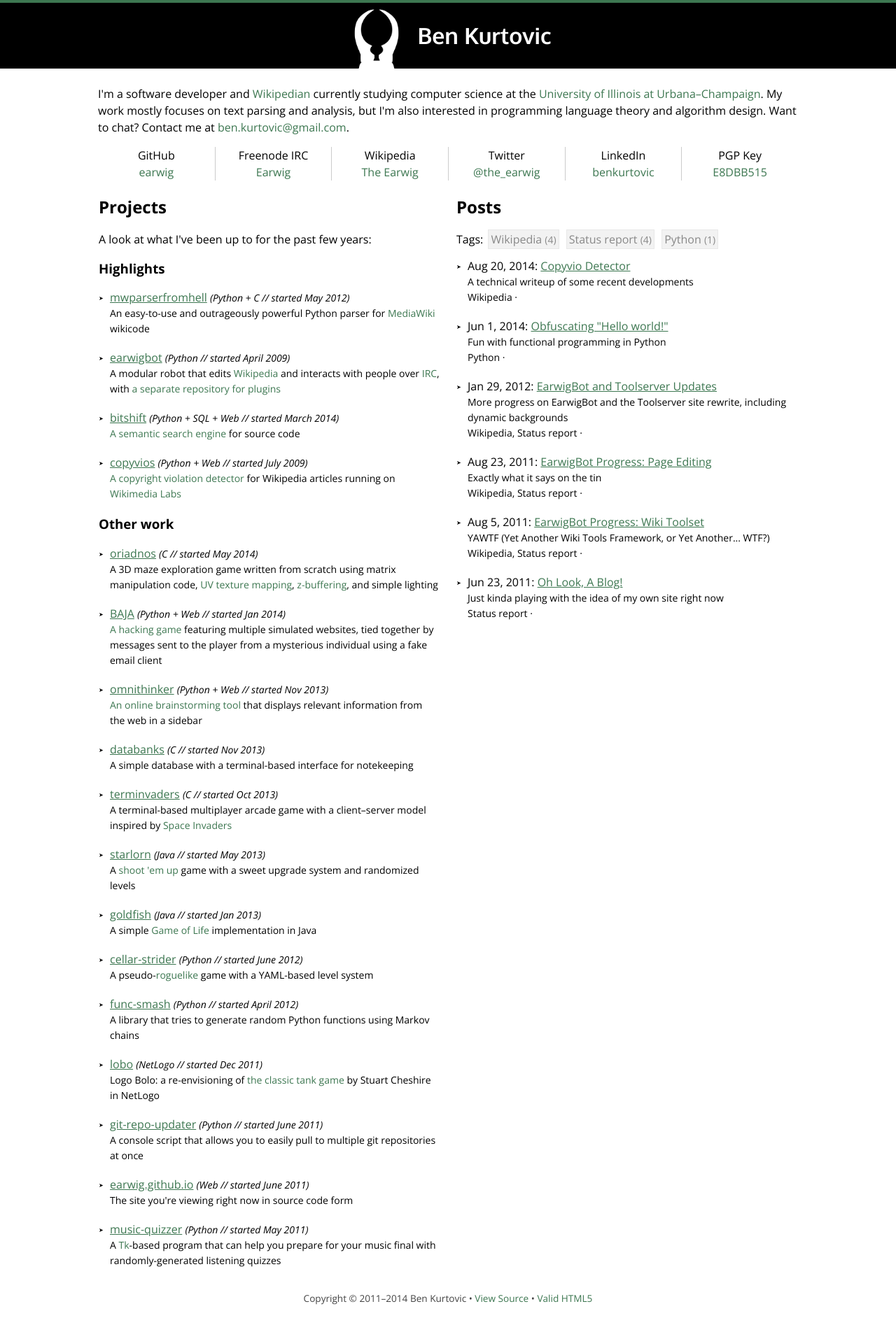
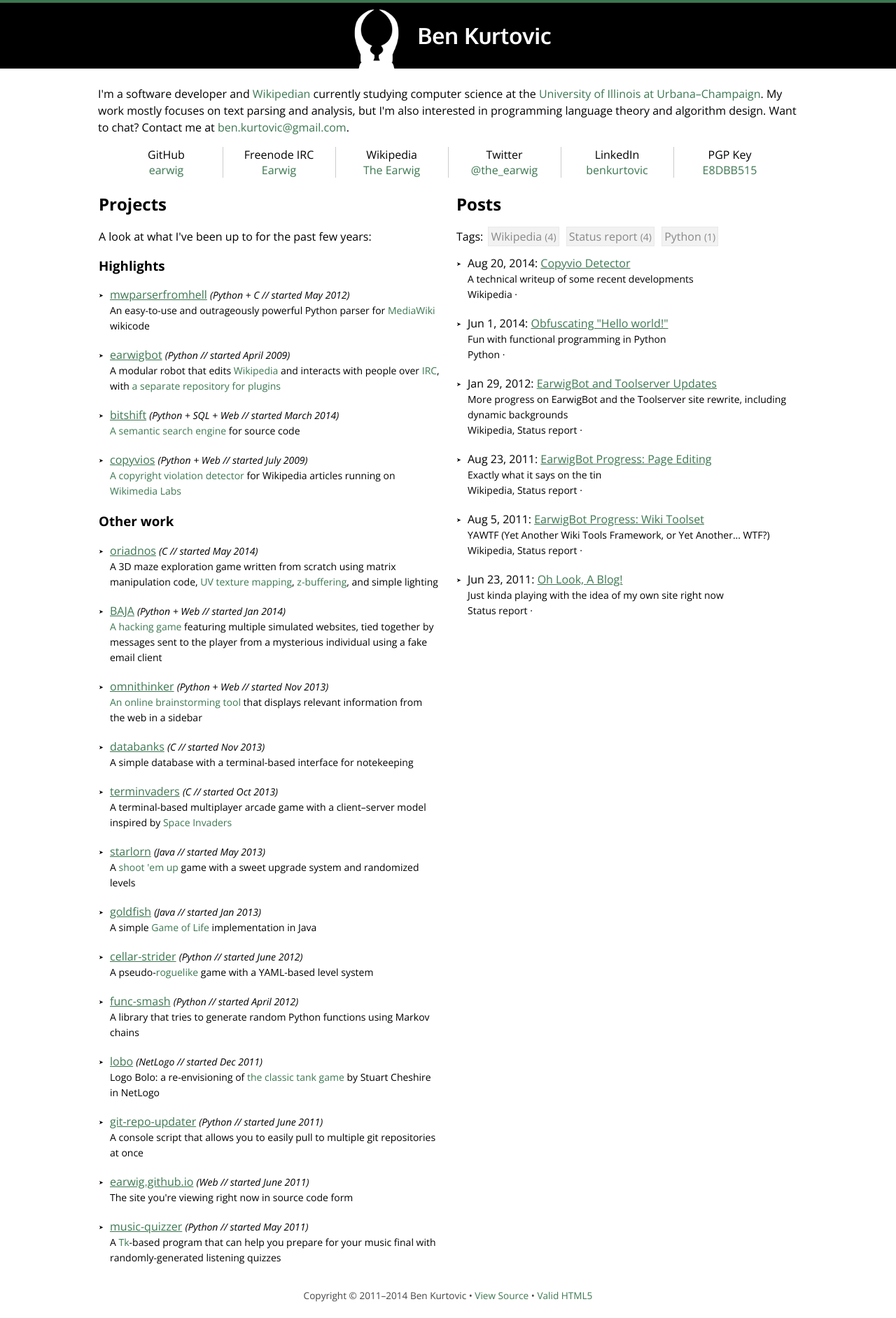
Before and after one commit to earwig/benkurtovic.com, a Jekyll site: the page built from index.html, in a window 1280 px wide. Shown: the whole page at 70% size. Built offline with Jekyll 4.4.1, drawn with Linux system fonts in a browser that asks for light colours; nearby versions of some CDN libraries; comment, search, counter and statistics services are not loaded.

Commit message:
Responsive layout for #links.

```diff
--- a/index.html
+++ b/index.html
@@ -82,24 +82,14 @@
 ---
 
 <p id="bio">I'm a software developer and <a href="//en.wikipedia.org/">Wikipedian</a> currently studying computer science at the <a href="//illinois.edu/">University of Illinois at Urbana&ndash;Champaign</a>. My work mostly focuses on text parsing and analysis, but I'm also interested in programming language theory and algorithm design. Want to chat? Contact me at <a href="mailto:ben.kurtovic@gmail.com">ben.kurtovic@gmail.com</a>.</p>
-<table id="links">
-    <tr>
-        <td>GitHub</td>
-        <td>Freenode IRC</td>
-        <td>Wikipedia</td>
-        <td>Twitter</td>
-        <td>LinkedIn</td>
-        <td>PGP Key</td>
-    </tr>
-    <tr>
-        <td><a href="//github.com/earwig">earwig</a></td>
-        <td><a href="http://webchat.freenode.net/?channels=%23%23earwig">Earwig</a></td>
-        <td><a href="//en.wikipedia.org/wiki/User:The_Earwig">The Earwig</a></td>
-        <td><a href="//twitter.com/the_earwig">@the_earwig</a></td>
-        <td><a href="//linkedin.com/in/benkurtovic">benkurtovic</a></td>
-        <td><a href="http://pgp.mit.edu:11371/pks/lookup?search=0x8A19649AE8DBB515&amp;fingerprint=on&amp;op=index">E8DBB515</a></td>
-    </tr>
-</table>
+<div id="links">
+    <div>GitHub<br /><a href="//github.com/earwig">earwig</a></div
+    ><div>Freenode IRC<br /><a href="http://webchat.freenode.net/?channels=%23%23earwig">Earwig</a></div
+    ><div>Wikipedia<br /><a href="//en.wikipedia.org/wiki/User:The_Earwig">The Earwig</a></div
+    ><div>Twitter<br /><a href="//twitter.com/the_earwig">@the_earwig</a></div
+    ><div>LinkedIn<br /><a href="//linkedin.com/in/benkurtovic">benkurtovic</a></div
+    ><div>PGP Key<br /><a href="http://pgp.mit.edu:11371/pks/lookup?search=0x8A19649AE8DBB515&amp;fingerprint=on&amp;op=index">E8DBB515</a></div>
+</div>
 <table id="work">
     <tr>
         <td>
--- a/static/main.css
+++ b/static/main.css
@@ -61,17 +61,35 @@
 }
 
 #links {
-    width: 100%;
     text-align: center;
-    border-spacing: 0;
 }
 
-#links td {
-    width: 16.666666666667%;
+#links div {
+    display: inline-block;
 }
 
-#links td:not(:first-child) {
-    border-left: 1px solid #CCC;
+@media (min-width: 800px) {
+    #links div {
+        width: 16%;
+    }
+
+    #links div:not(:first-child) {
+        border-left: 1px solid #CCC;
+    }
+}
+
+@media (max-width: 799px) {
+    #links div {
+        width: 32%;
+    }
+
+    #links div:nth-child(-n+3) {
+        margin-bottom: 1em;
+    }
+
+    #links div:not(:nth-child(3n+1)) {
+        border-left: 1px solid #CCC;
+    }
 }
 
 #work {
```
